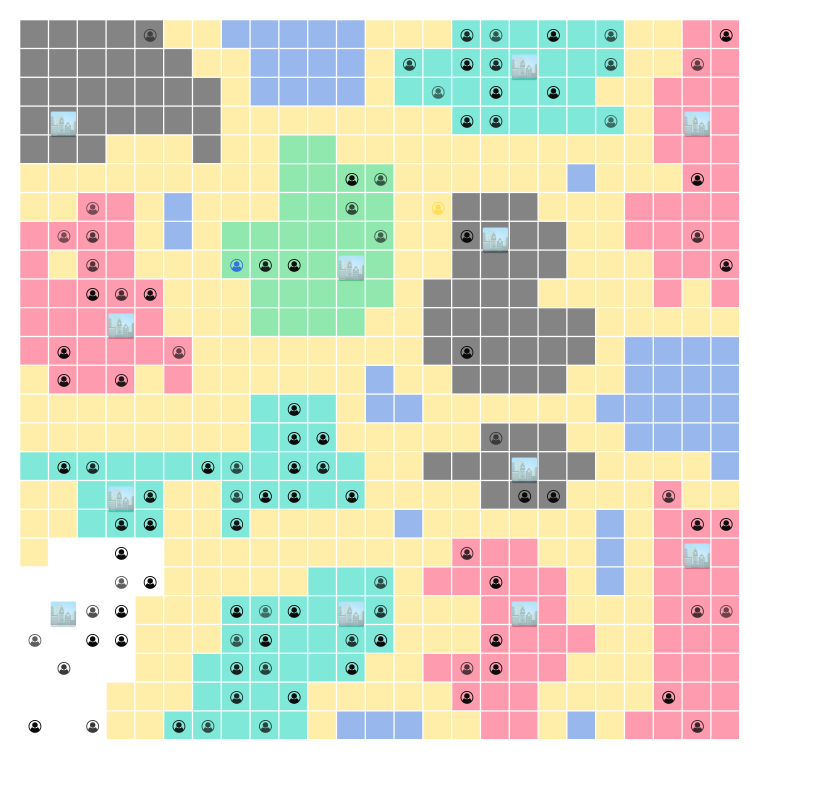
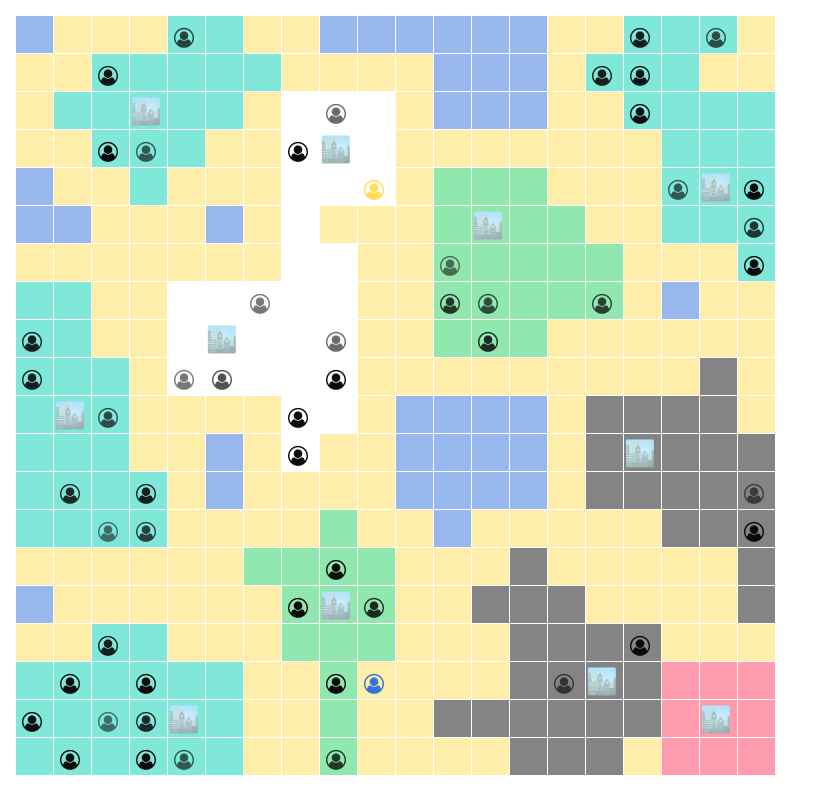
Before and after one commit to hervan/anaander, a React app: page / in a window 1280 px wide. Shown: the top 800 px of the page, without its empty margins (0-822 px from the left). Built offline with nearby package versions, Linux system fonts and the light colour scheme.

Commit message:
fixed zoom and some related rendering issues

```diff
--- a/src/Game.ts
+++ b/src/Game.ts
@@ -1082,7 +1082,7 @@ function rotateShape(positions: Position[]): Position[] {
     return positions.map(({row, col}) => ({row: -1 * col, col: row}));
 }
 
-export function setup(playerCount: number = 0, boardSize: number = 25): Game {
+export function setup(playerCount: number = 0, boardSize: number = 20): Game {
 
     const cityNames = [
         "Argos",
@@ -1381,10 +1381,10 @@ export function tutorial(index: number): Game {
         // tutorial start
         begin(setup(5)),
         { // the board
-            boardSize: 25,
+            boardSize: 20,
             players: [],
-            terrains: [...Array(25).keys()].reduce((acc, row) =>
-                acc.concat([...Array(25).keys()].map((col) => t(row, col))), [] as Terrain[]),
+            terrains: [...Array(20).keys()].reduce((acc, row) =>
+                acc.concat([...Array(20).keys()].map((col) => t(row, col))), [] as Terrain[]),
             meeples: [],
             turn: {
                 round: 0,
--- a/src/anaander.css
+++ b/src/anaander.css
@@ -90,15 +90,13 @@
 }
 
 #board {
-    transition-property: top, left, color, opacity, transform;
+    transition-property: top, left, color, opacity, transform, transform-origin;
     transition-duration: 0.3s, 0.3s, 0.3s, 0.3s, 0.3s;
     transition-timing-function: ease-out;
 }
 
 .terrain {
     position: absolute;
-    width: 43px;
-    height: 43px;
     transition-property: color, background-color, border-color;
     transition-duration: 0.6s, 0.6s, 0.6s;
     transition-timing-function: ease-out;
@@ -170,11 +168,6 @@
     color: grey;
 }
 
-.building {
-    font-family: anaander;
-    font-size: 24px;
-}
-
 .player-info>.button {
     float: right;
 }
--- a/src/components/Board.tsx
+++ b/src/components/Board.tsx
@@ -15,7 +15,7 @@ import {
 import Meeple from "./Meeple";
 import Terrain from "./Terrain";
 
-import { Control } from "Table";
+import { Control, Zoom } from "Table";
 
 interface IProps {
     setup: (control: Control) => void;
@@ -23,18 +23,17 @@ interface IProps {
     game: Game;
     select: (position: Position) => void;
     selection: number[];
-    zoom: number;
+    zoom: Zoom;
 };
 
 const translation: Array<Array<{ row: number, col: number }>> =
 [
     [{row: 0, col: 0}],
-    [{row: -9, col: -9}, {row: 9, col: 9}],
-    [{row: -13, col: -13}, {row: 0, col: 0}, {row: 13, col: 13}],
-    [{row: -10, col: -10}, {row: -10, col: 10}, {row: 10, col: -10}, {row: 10, col: 10}],
-    [{row: -14, col: -14}, {row: -14, col: 14}, {row: 0, col: 0}, {row: 14, col: -14}, {row: 14, col: 14}],
-    [{row: -14, col: -14}, {row: -14, col: 14}, {row: 0, col: -14}, {row: 0, col: 14}, {row: 14, col: -14},
-        {row: 14, col: 14}]
+    [{row: -1, col: -1}, {row: 1, col: 1}],
+    [{row: -1, col: -1}, {row: 0, col: 0}, {row: 1, col: 1}],
+    [{row: -1, col: -1}, {row: -1, col: 1}, {row: 1, col: -1}, {row: 1, col: 1}],
+    [{row: -1, col: -1}, {row: -1, col: 1}, {row: 0, col: 0}, {row: 1, col: -1}, {row: 1, col: 1}],
+    [{row: -1, col: -1}, {row: -1, col: 1}, {row: 0, col: -1}, {row: 0, col: 1}, {row: 1, col: -1}, {row: 1, col: 1}]
 ];
 
 const Board: ((props: IProps) => JSX.Element) = (props: IProps) =>
@@ -46,17 +45,16 @@ const Board: ((props: IProps) => JSX.Element) = (props: IProps) =>
         overflow: "hidden"
     }}>
         <div id="board" style={{
-            transformOrigin: props.selection.length > 0 ?
-                `${props.game.meeples[props.selection[0]].position.row * 43}px
-                ${props.game.meeples[props.selection[0]].position.col * 43}px` :
-                `${props.game.terrains[Math.floor(props.game.boardSize ** 2 / 2)].position.row}px
-                ${props.game.terrains[Math.floor(props.game.boardSize ** 2 / 2)].position.col}px`,
-            transform: `scale(${16 / props.zoom}, ${16 / props.zoom})` }}>
+            transformOrigin: `${(props.zoom.position.col + 0.5) * 95 / props.game.boardSize}vmin`
+                + ` ${(props.zoom.position.row + 0.5) * 95 / props.game.boardSize}vmin`,
+            transform: `scale(${props.game.boardSize / props.zoom.scale})`
+        }}>
             <div key="terrains" className="board">
                 {props.game.terrains.map((terrain) =>
                     <Terrain
                         key={"row" + terrain.position.row + "col" + terrain.position.col}
                         terrain={terrain}
+                        size={95 / props.game.boardSize}
                         selected={props.selection.some((mi) => mi === terrain.topMeeple)}
                         enqueuePlay={props.enqueuePlay}
                         select={props.select}
@@ -77,7 +75,8 @@ const Board: ((props: IProps) => JSX.Element) = (props: IProps) =>
                             key={meeple.m.key}
                             meeple={meeple.m}
                             translation={translation[meeple.l - 1][meeple.p]}
-                            scale={1.4 - (meeple.l / 7)}
+                            scale={1 - ((meeple.l - 1) / 6)}
+                            size={95 / props.game.boardSize}
                             select={props.select}
                         />
                     )}
--- a/src/components/Meeple.tsx
+++ b/src/components/Meeple.tsx
@@ -14,16 +14,18 @@ interface IProps {
         col: number;
     };
     scale: number;
+    size: number;
     select: (position: Position) => void;
 };
 
 const Meeple: ((props: IProps) => JSX.Element) = (props: IProps) =>
     <div style={{ pointerEvents: "none" }}>
-        <span className={"icon is-medium meeple is-" + Team[props.meeple.team]}
+        <span className={"meeple is-" + Team[props.meeple.team]}
             style={{
-                top: props.meeple.position.row * 45 + 7 + props.translation.row,
-                left: props.meeple.position.col * 45 + 7 + props.translation.col,
-                transform: "scale(" + props.scale + ")",
+                top: `${ (props.meeple.position.row + 0.15) * props.size + props.translation.row }vmin`,
+                left: `${ (props.meeple.position.col + 0.15) * props.size + props.translation.col }vmin`,
+                transformOrigin: `0px 0px`,
+                transform: `scale(${props.scale * props.size / 3.8})`,
                 opacity: 0.5 + (props.meeple.resistance / 20)
             }}>
             <i className={"fa fa-user-circle" + (props.meeple.side === Side.heads ? "-o" : "")}>
--- a/src/components/Status.tsx
+++ b/src/components/Status.tsx
@@ -144,7 +144,7 @@ export default class Status extends React.Component<IProps, {}> {
 
                 const action: Action = roll - 1;
 
-                repetitions = Math.random() * weights[action] * 25;
+                repetitions = Math.random() * weights[action] * 20;
 
                 const nextPlay: Play[] = [];
 
--- a/src/components/Table.tsx
+++ b/src/components/Table.tsx
@@ -34,6 +34,11 @@ export enum Mode {
     end
 };
 
+export type Zoom = {
+    scale: number;
+    position: Position;
+};
+
 export type Control =
 | "setup"     | "rearrange"
 | "-player"   | "+player"
@@ -48,7 +53,7 @@ interface IState {
     computerCount: number;
     boardSize: number;
     selection: number[];
-    zoom: number;
+    zoom: Zoom;
     playQueue: Play[][];
     param?: Lesson;
 };
@@ -66,7 +71,7 @@ export class Table extends React.Component<{}, IState> {
 
         const defaultPlayerCount = 1;
         const defaultComputerCount = 1;
-        const defaultBoardSize = 25;
+        const defaultBoardSize = 20;
 
         this.state = {
             game: setup(defaultPlayerCount + defaultComputerCount, defaultBoardSize),
@@ -75,7 +80,10 @@ export class Table extends React.Component<{}, IState> {
             computerCount: defaultComputerCount,
             boardSize: defaultBoardSize,
             selection: [],
-            zoom: defaultBoardSize,
+            zoom: {
+                scale: defaultBoardSize,
+                position: { row: Math.floor(defaultBoardSize / 2), col: Math.floor(defaultBoardSize / 2) }
+            },
             playQueue: [[], [], [], [], [], []]
         };
 
@@ -92,7 +100,7 @@ export class Table extends React.Component<{}, IState> {
 
             const defaultPlayerCount = 1;
             const defaultComputerCount = 1;
-            const defaultBoardSize = 25;
+            const defaultBoardSize = 20;
 
             this.setState({
                 game: setup(defaultPlayerCount + defaultComputerCount, defaultBoardSize),
@@ -101,7 +109,10 @@ export class Table extends React.Component<{}, IState> {
                 computerCount: defaultComputerCount,
                 boardSize: defaultBoardSize,
                 selection: [],
-                zoom: defaultBoardSize,
+                zoom: {
+                    scale: defaultBoardSize,
+                    position: { row: Math.floor(defaultBoardSize / 2), col: Math.floor(defaultBoardSize / 2) }
+                },
                 playQueue: [[], [], [], [], [], []]
             });
 
@@ -111,7 +122,10 @@ export class Table extends React.Component<{}, IState> {
 
             this.setState({
                 game: setup(this.state.playerCount + this.state.computerCount, this.state.boardSize),
-                zoom: this.state.boardSize
+                zoom: {
+                    scale: this.state.boardSize,
+                    position: { row: Math.floor(this.state.boardSize / 2), col: Math.floor(this.state.boardSize / 2) }
+                }
             });
 
             break;
@@ -173,7 +187,10 @@ export class Table extends React.Component<{}, IState> {
                 this.setState({
                     game: setup(this.state.playerCount + this.state.computerCount, boardSize),
                     boardSize: boardSize,
-                    zoom: boardSize
+                    zoom: {
+                        scale: boardSize,
+                        position: { row: Math.floor(boardSize / 2), col: Math.floor(boardSize / 2) }
+                    }
                 });
             }
 
@@ -186,7 +203,10 @@ export class Table extends React.Component<{}, IState> {
             this.setState({
                 game: setup(this.state.playerCount + this.state.computerCount, boardSize),
                 boardSize: boardSize,
-                zoom: boardSize
+                zoom: {
+                    scale: boardSize,
+                    position: { row: Math.floor(boardSize / 2), col: Math.floor(boardSize / 2) }
+                }
             });
 
             break;
@@ -196,7 +216,10 @@ export class Table extends React.Component<{}, IState> {
             this.setState({
                 game: begin(this.state.game),
                 mode: Mode.play,
-                zoom: this.state.boardSize
+                zoom: {
+                    scale: this.state.boardSize,
+                    position: { row: Math.floor(this.state.boardSize / 2), col: Math.floor(this.state.boardSize / 2) }
+                }
             });
             this.autoSelect();
 
@@ -209,7 +232,10 @@ export class Table extends React.Component<{}, IState> {
             this.setState({
                 game: tutorial(p.index),
                 mode: Mode.tutorial,
-                zoom: this.state.boardSize,
+                zoom: {
+                    scale: this.state.boardSize,
+                    position: { row: Math.floor(this.state.boardSize / 2), col: Math.floor(this.state.boardSize / 2) }
+                },
                 param: p
             });
 
@@ -278,11 +304,24 @@ export class Table extends React.Component<{}, IState> {
                     if (terrain.construction.type === "city"
                         && terrain.construction.team !== this.state.game.turn.team) {
 
-                        this.setState({selection: [terrain.topMeeple]});
-
+                        this.setState({
+                            selection: [terrain.topMeeple],
+                            zoom: {
+                                scale: this.state.zoom.scale,
+                                position: this.state.game.meeples[terrain.topMeeple].position
+                            }
+                        });
                     } else {
 
-                        this.setState({ selection: selectSwarm(this.state.game, position) });
+                        const selection = selectSwarm(this.state.game, position);
+
+                        this.setState({
+                            selection: selection,
+                            zoom: selection.length === 0 ? this.state.zoom : {
+                                scale: this.state.zoom.scale,
+                                position: this.state.game.meeples[selection[0]].position
+                            }
+                        });
                     }
                 } else {
 
@@ -298,8 +337,13 @@ export class Table extends React.Component<{}, IState> {
 
                     if (selection.length < this.state.selection.length) {
 
-                        this.setState({selection: selection});
-
+                        this.setState({
+                            selection: selection,
+                            zoom: selection.length === 0 ? this.state.zoom : {
+                                scale: this.state.zoom.scale,
+                                position: this.state.game.meeples[selection[0]].position
+                            }
+                        });
                     } else {
 
                         const terrain = this.state.game.terrains[positionToIndex(position, this.state.game.boardSize)];
@@ -307,12 +351,23 @@ export class Table extends React.Component<{}, IState> {
                         if (terrain.construction.type === "city"
                             && terrain.construction.team !== this.state.game.turn.team) {
 
-                            this.setState({selection: [terrain.topMeeple]});
-
+                            this.setState({
+                                selection: [terrain.topMeeple],
+                                zoom: {
+                                    scale: this.state.zoom.scale,
+                                    position: this.state.game.meeples[terrain.topMeeple].position
+                                }
+                            });
                         } else {
 
                             selection.push(terrain.topMeeple);
-                            this.setState({selection: selection});
+                            this.setState({
+                                selection: selection,
+                                zoom: {
+                                    scale: this.state.zoom.scale,
+                                    position: this.state.game.meeples[selection[0]].position
+                                }
+                            });
                         }
                     }
                 }
@@ -333,8 +388,14 @@ export class Table extends React.Component<{}, IState> {
                     && this.state.game.terrains[positionToIndex(a.p, this.state.game.boardSize)]
                         .construction.type === "city" ? b : a);
 
+            const selection = selectSwarm(this.state.game, maxSwarm.p);
+
             this.setState({
-                selection: selectSwarm(this.state.game, maxSwarm.p)
+                selection: selection,
+                zoom: selection.length === 0 ? this.state.zoom : {
+                    scale: this.state.zoom.scale,
+                    position: this.state.game.meeples[selection[0]].position
+                }
             });
         }
     }
@@ -350,11 +411,11 @@ export class Table extends React.Component<{}, IState> {
                 e.preventDefault();
 
                 this.setState({
-                    zoom: Math.min(this.state.boardSize,
-                        Math.max(1,
-                            Math.round(this.state.zoom * (e.wheelDelta < 0 ? 1.15 : 0.85))
-                        )
-                    )
+                    zoom: {
+                        scale: Math.min(this.state.boardSize,
+                            Math.max(1, this.state.zoom.scale * (e.wheelDelta < 0 ? 1.15 : 0.85))),
+                        position: this.state.zoom.position
+                    }
                 });
             } else {
 
--- a/src/components/Terrain.tsx
+++ b/src/components/Terrain.tsx
@@ -13,6 +13,7 @@ import {
 
 interface IProps {
     terrain: Terrain;
+    size: number;
     selected: boolean;
     enqueuePlay: (team: Team, action: Action) => void;
     select: (position: Position, selectmode?: "swarm" | "meeple") => void;
@@ -52,19 +53,22 @@ const Terrain: ((props: IProps) => JSX.Element) = (props: IProps) =>
             + terrainColor(props.terrain)
             + (props.selected ? " selected" : "")}
         style={{
-            top: props.terrain.position.row * 45,
-            left: props.terrain.position.col * 45,
+            width: `calc(${props.size}vmin - 1px)`,
+            height: `calc(${props.size}vmin - 1px)`,
+            top: `${props.terrain.position.row * props.size}vmin`,
+            left: `${props.terrain.position.col * props.size}vmin`,
             opacity: 0.5
         }}
         onClick={() => props.select(props.terrain.position)}
         onDoubleClick={() => props.select(props.terrain.position, "swarm")}>
         {props.terrain.construction.type === "city" ?
         <span className={"is-" + Team[props.terrain.construction.team]}
-            style={{ fontSize: "2.25rem", color: Team[props.terrain.construction.team] }}>
+            style={{ fontSize: `${props.size / 1.5}vmin`, color: Team[props.terrain.construction.team] }}>
             🏙&#xFE0F;
         </span> :
         props.terrain.construction.type === "building" ?
-        <span className={"building is-" + Team[props.terrain.construction.team]}>
+        <span className={"building is-" + Team[props.terrain.construction.team]}
+            style={{ fontSize: `${props.size / 1.5}vmin` }}>
             {buildings(props.terrain.construction.blueprint)}&#xFE0F;
         </span> : null}
     </div>;
--- a/src/components/Tutorial.tsx
+++ b/src/components/Tutorial.tsx
@@ -245,7 +245,7 @@ const lessons: Array<[JSX.Element, JSX.Element, Array<[Team, Action]>]> = [
             that is the board, and those tiny squares are terrain tiles.
         </div>,
         <span>
-            the board is usually made of 25&times;25 squares. hover your mouse over the tiles and you&rsquo;ll see the
+            the board is usually made of 20&times;20 squares. hover your mouse over the tiles and you&rsquo;ll see the
             geography of that terrain, matching its pale color.
         </span>,
         []
```
